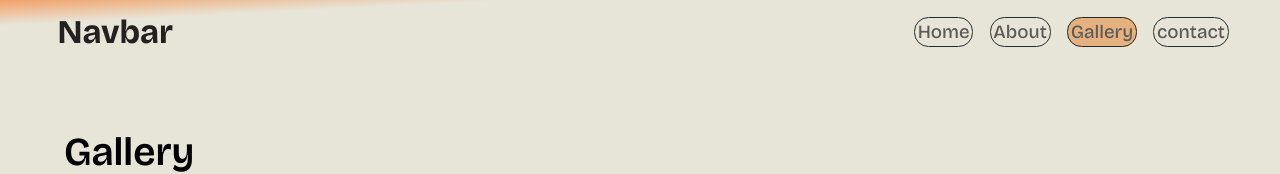
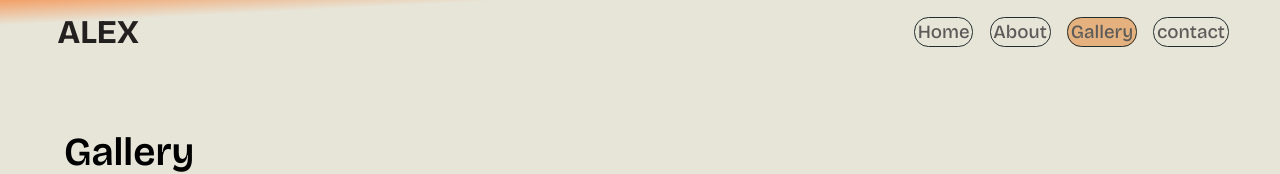
Before and after one commit to 01alex01/media, a plain HTML site: page gallery.html in a window 1280 px wide. Shown: the top 174 px of the page. Drawn offline with nearby package versions, Linux system fonts and the light colour scheme.

Commit message:
Update gallery.html

```diff
--- a/gallery.html
+++ b/gallery.html
@@ -41,7 +41,7 @@
                     <li><a href="./gallery.html" class="active">Gallery</a></li>
                     <li><a href="./contact.html">contact</a></li>
                 </ul>
-                <h1 class="logo">Navbar</h1>
+                <h1 class="logo">ALEX</h1>
             </div>
         </nav>
         <!-- =================hero section -->
```
